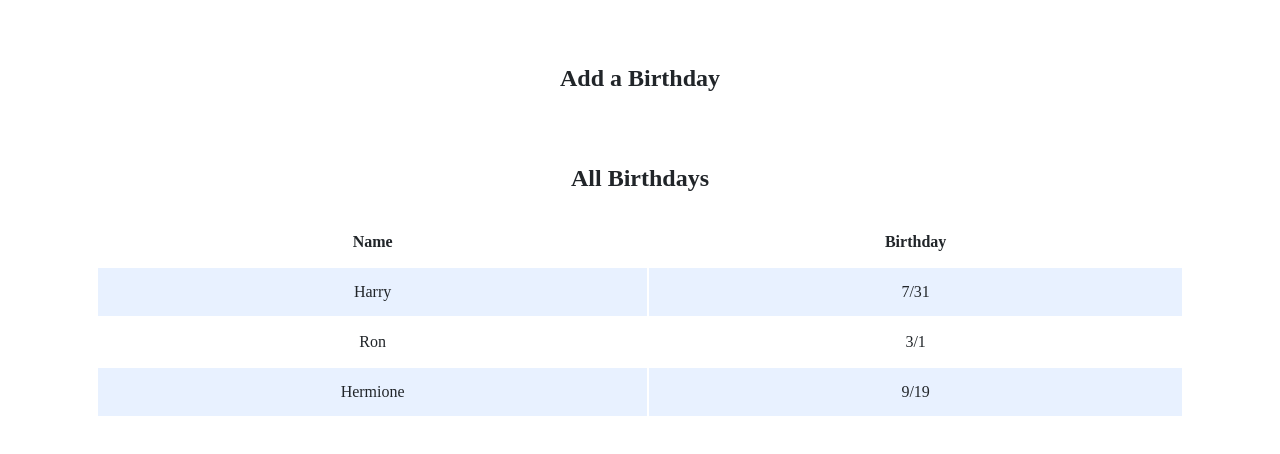
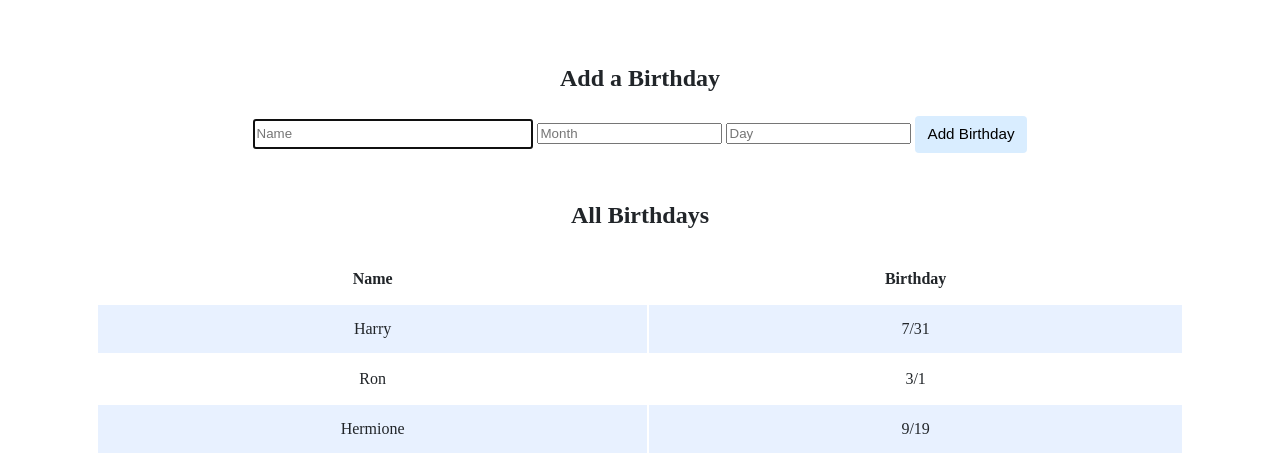
Before and after one commit to arrushaj/cs50, a Flask app: page / in a window 1280 px wide. Shown: the part 200-654 px from the top of the page. Run offline with Flask 2, Linux system fonts and the light colour scheme; data comes from the database, SQL or seed files in the repository; some libraries are stand-ins or nearby versions.

Commit message:
Tue, Mar 29, 2022, 7:46 PM +00:00

```diff
--- a/birthdays/templates/index.html
+++ b/birthdays/templates/index.html
@@ -15,6 +15,12 @@
 
                 <h2>Add a Birthday</h2>
                 <!-- TODO: Create a form for users to submit a name, a month, and a day -->
+                <form action="/" method="post">
+                    <input autocomplete="off" autofocus name="name" placeholder="Name" type="text">
+                    <input autocomplete="off" autofocus name="month" placeholder="Month" type="integer">
+                    <input autocomplete="off" autofocus name="day" placeholder="Day" type="integer">
+                    <input type="submit" value="Add Birthday">
+                </form>
             </div>
 
             <div class="section">
```
